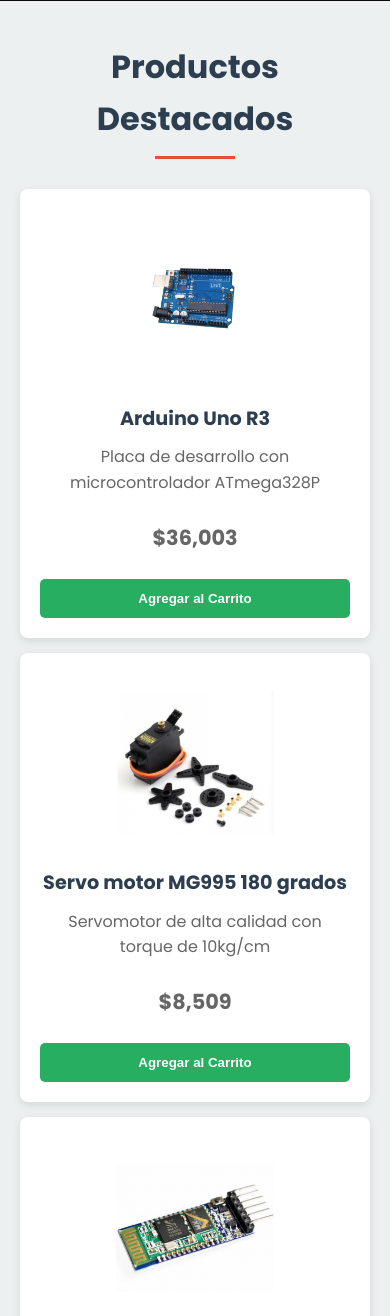
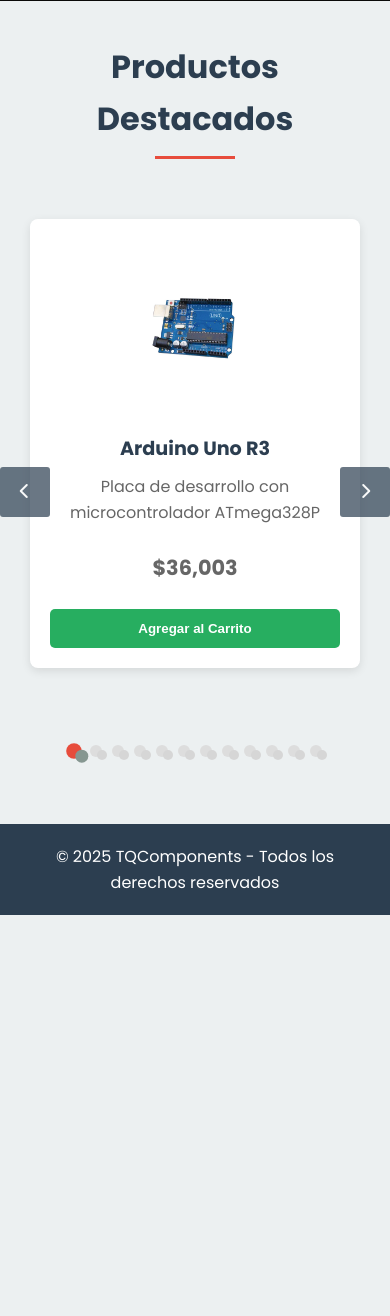
Before and after one commit to Kiaratabarez/Kiaratabarez-TQcomponentes_Frontend, a PHP site: page / in a window 390 px wide. Shown: the part 499-1815 px from the top of the page. After the commit the page ends 1414 px from the top, so only its background shows below. Run offline with PHP 8.4, Linux system fonts and the light colour scheme.

Commit message:
Implementación del OWL CAROUSEL

```diff
--- a/css/styles.css
+++ b/css/styles.css
@@ -1236,4 +1236,89 @@
 }
 }
 
+/* AA19*/
+
+.productos-carousel {
+    padding: 20px 0;
 }
+
+.producto-item {
+    padding: 10px;
+}
+
+.owl-carousel .producto {
+    background: white;
+    padding: 20px;
+    text-align: center;
+    border-radius: 8px;
+    box-shadow: var(--shadow);
+    transition: var(--transition);
+    display: flex;
+    flex-direction: column;
+    justify-content: space-between;
+    height: 100%;
+    min-height: 380px;
+}
+
+.owl-carousel .producto:hover {
+    transform: translateY(-5px);
+    box-shadow: 0 10px 20px rgba(0,0,0,0.15);
+}
+
+.owl-carousel .producto img {
+    max-width: 100%;
+    height: 180px;
+    object-fit: contain;
+    margin-bottom: 15px;
+    border-radius: 5px;
+}
+
+.owl-carousel .owl-nav button {
+    position: absolute;
+    top: 50%;
+    transform: translateY(-50%);
+    background: var(--color-primary) !important;
+    color: white !important;
+    width: 50px;
+    height: 50px;
+    border-radius: 50%;
+    font-size: 1.5rem;
+    transition: var(--transition);
+    opacity: 0.7;
+}
+
+.owl-carousel .owl-nav button:hover {
+    opacity: 1;
+    background: var(--color-secondary) !important;
+}
+
+.owl-carousel .owl-nav button.owl-prev {
+    left: -25px;
+}
+
+.owl-carousel .owl-nav button.owl-next {
+    right: -25px;
+}
+
+.owl-carousel .owl-dots {
+    text-align: center;
+    margin-top: 30px;
+}
+
+.owl-carousel .owl-dot {
+    display: inline-block;
+    width: 12px;
+    height: 12px;
+    margin: 0 5px;
+    background: #ddd !important;
+    border-radius: 50%;
+    transition: var(--transition);
+}
+
+.owl-carousel .owl-dot.active {
+    background: var(--color-secondary) !important;
+    transform: scale(1.3);
+}
+
+
+}
--- a/index.html
+++ b/index.html
@@ -9,6 +9,9 @@
     <link rel="stylesheet" href="css/styles.css">
     <link href="https://fonts.googleapis.com/css2?family=Poppins:wght@300;400;600;700&display=swap" rel="stylesheet">
     <link rel="stylesheet" href="https://cdnjs.cloudflare.com/ajax/libs/font-awesome/6.4.0/css/all.min.css">
+    <!--arrelo paara la AA19 -->
+    <link rel="stylesheet" href="https://cdnjs.cloudflare.com/ajax/libs/OwlCarousel2/2.3.4/assets/owl.carousel.min.css">
+    <link rel="stylesheet" href="https://cdnjs.cloudflare.com/ajax/libs/OwlCarousel2/2.3.4/assets/owl.theme.default.min.css">
 </head>
 <body>
     <header>
@@ -55,7 +58,8 @@
         <section class="destacados">
             <div class="container">
                 <h2>Productos Destacados</h2>
-                <div class="productos-grid"></div>
+                <!--<div class="productos-grid"></div> -->
+                <div class="owl-carousel owl-theme productos-carousel"></div><!--AA19-->
             </div>
         </section>
     </main>
@@ -69,5 +73,8 @@
     <script src="js/scripts.js"></script>
     <script src="js/catalogo.js"></script>
 
+    <!--AA19-->
+<script src="https://code.jquery.com/jquery-3.6.0.min.js"></script>
+<script src="https://cdnjs.cloudflare.com/ajax/libs/OwlCarousel2/2.3.4/owl.carousel.min.js"></script>
 </body>
 </html>
--- a/js/scripts.js
+++ b/js/scripts.js
@@ -423,8 +423,10 @@
 
     // Verificar si estamos en index.html y cargar productos destacados
     const paginaActual = window.location.pathname.split("/").pop();
+    /*if (paginaActual === "" || paginaActual === "index.html") {
+        cargarProductosDestacados();*/
     if (paginaActual === "" || paginaActual === "index.html") {
-        cargarProductosDestacados();
+    cargarProductosDestacadosCarousel(); // AA19
     }
 
     // Mostrar productos si existe el contenedor .productos-grid (para listado_box.html)
@@ -453,3 +455,63 @@
 };
 /*No olvidarme que tengo que poner en la consola de inspeccionar:
 borrarUsuarios(); */
+
+/*AA19 */
+function cargarProductosDestacadosCarousel() {
+    const carousel = $('.productos-carousel');
+
+    if (!carousel.length) return;
+
+    carousel.html('');
+
+    const productosDestacados = productos.slice(0, 12);
+
+    productosDestacados.forEach(producto => {
+        let imagenLimpia = producto.imagen
+            .normalize("NFD")
+            .replace(/[\u0300-\u036f]/g, "")
+            .replace(/\s+/g, "")
+            .replace(/[°º]/g, "");
+
+        const productoHTML = `
+            <div class="producto-item">
+                <div class="producto">
+                    <img src="${imagenLimpia}" alt="${producto.nombre}" onerror="this.src='imagenes/iconos/no-image.png'">
+                    <h3>${producto.nombre}</h3>
+                    <p>${obtenerDescripcionCorta(producto.nombre)}</p>
+                    <p class="precio">$${producto.precio.toLocaleString()}</p>
+                    <button class="btn btn-agregar" data-id="${producto.id}">Agregar al Carrito</button>
+                </div>
+            </div>
+        `;
+
+        carousel.append(productoHTML);
+    });
+
+    carousel.owlCarousel({
+        loop: true,
+        margin: 25,
+        nav: true,
+        dots: true,
+        autoplay: true,
+        autoplayTimeout: 3000,
+        autoplayHoverPause: true,
+        navText: ['<i class="fas fa-chevron-left"></i>', '<i class="fas fa-chevron-right"></i>'],
+        responsive: {
+            0: {
+                items: 1
+            },
+            600: {
+                items: 2
+            },
+            900: {
+                items: 3
+            },
+            1200: {
+                items: 4
+            }
+        }
+    });
+
+    setupBotonesAgregarCarrito();
+}
```
